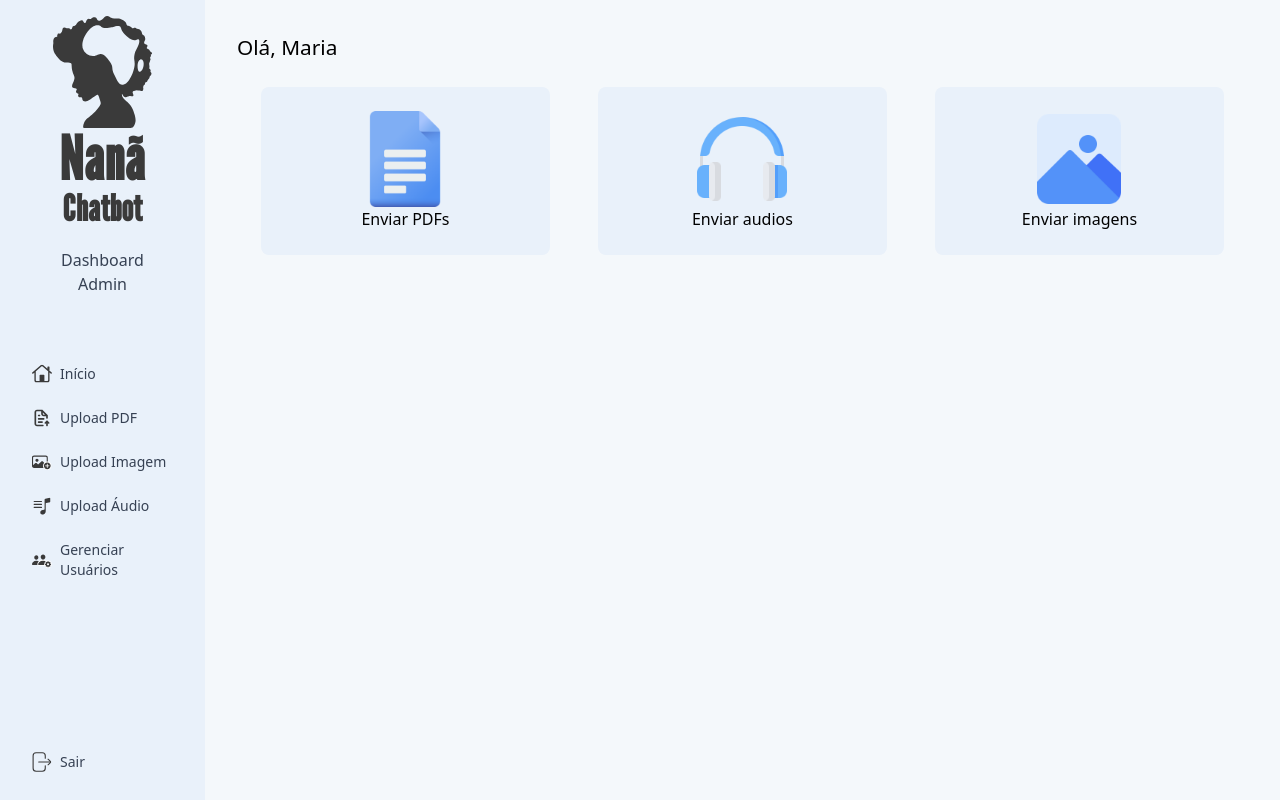
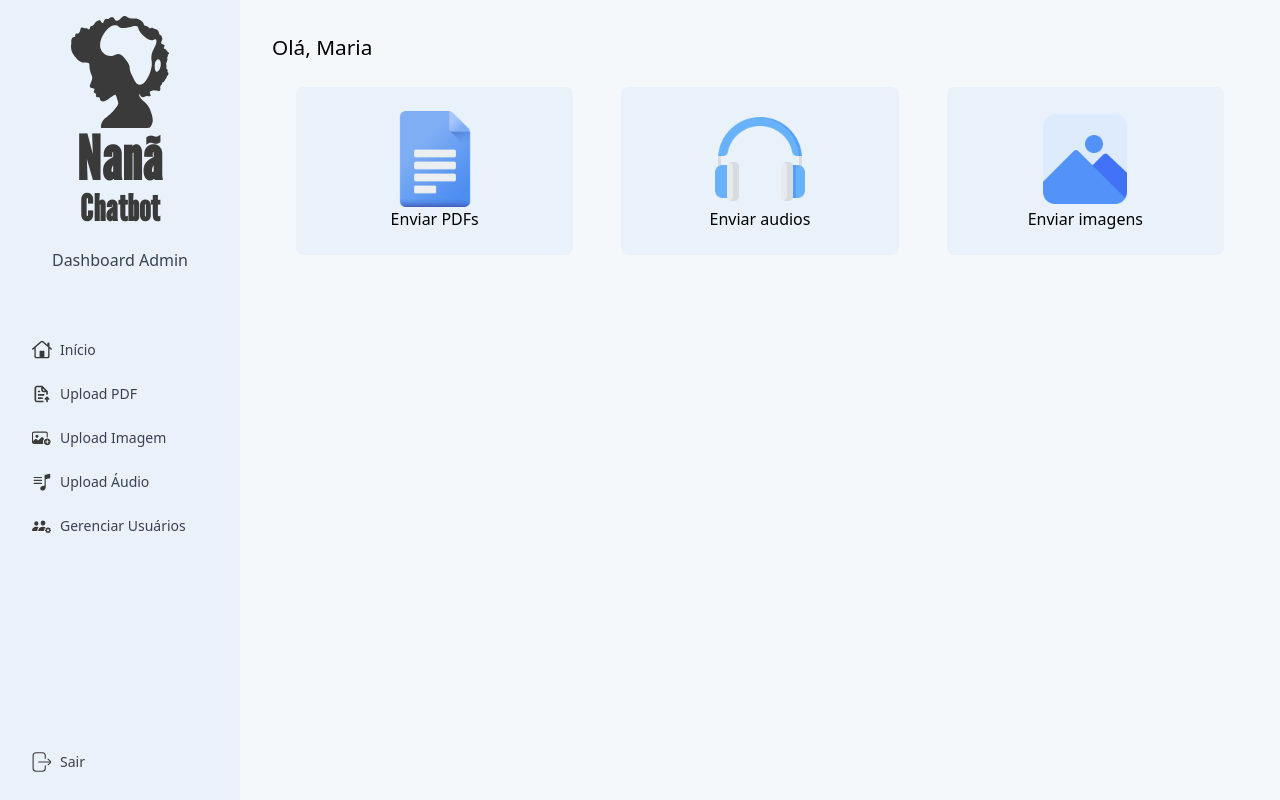
Before and after one commit to chatbot-pi-v/frontend, a React (Vite) app: page /dashboard in a window 1280 px wide. Built offline with nearby package versions, Linux system fonts and the light colour scheme; no server answers; sample sign-in values are in the browser's storage.

Commit message:
fix: width sidebar

```diff
--- a/src/components/atoms/dashboard-sidebar/Dashboard-sidebar.tsx
+++ b/src/components/atoms/dashboard-sidebar/Dashboard-sidebar.tsx
@@ -14,7 +14,7 @@ export const DashboardSideBar = () => {
     };
 
     return (
-        <aside className="w-[15rem] h-screen bg-sidebar p-4 flex flex-col justify-between">
+        <aside className="min-w-[15rem] h-screen bg-sidebar p-4 flex flex-col justify-between">
             <div className="flex flex-col items-center mb-4">
                 <img src="../../public/assets/images/dashboard/woman.svg" alt="Logo" className="w-28 h-28 object-contain" />
                 <h1 className="text-6xl text-center font-gothic font-bold tracking-wide">Nanã</h1>
```
